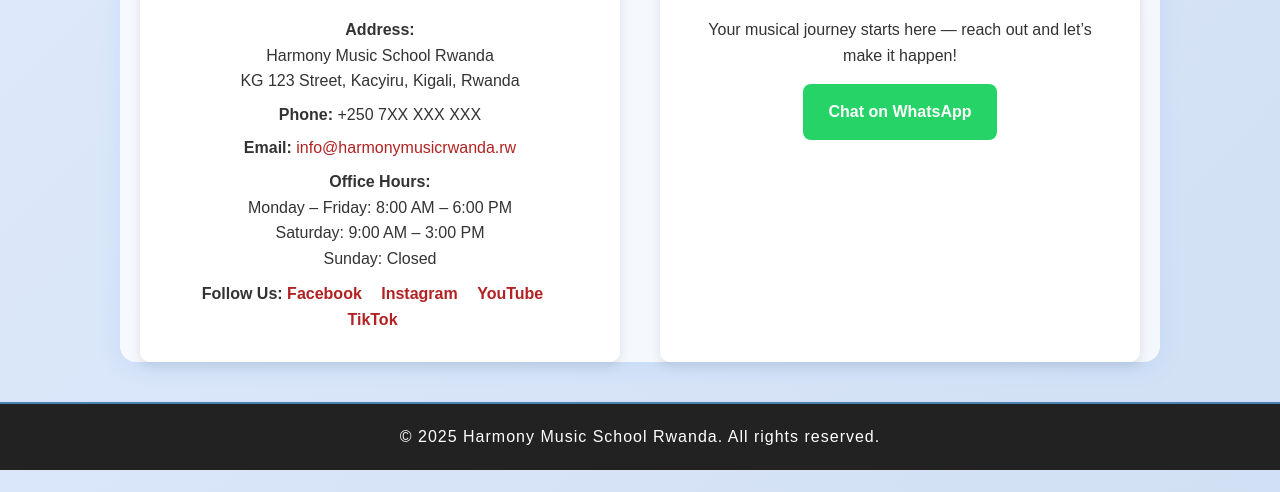
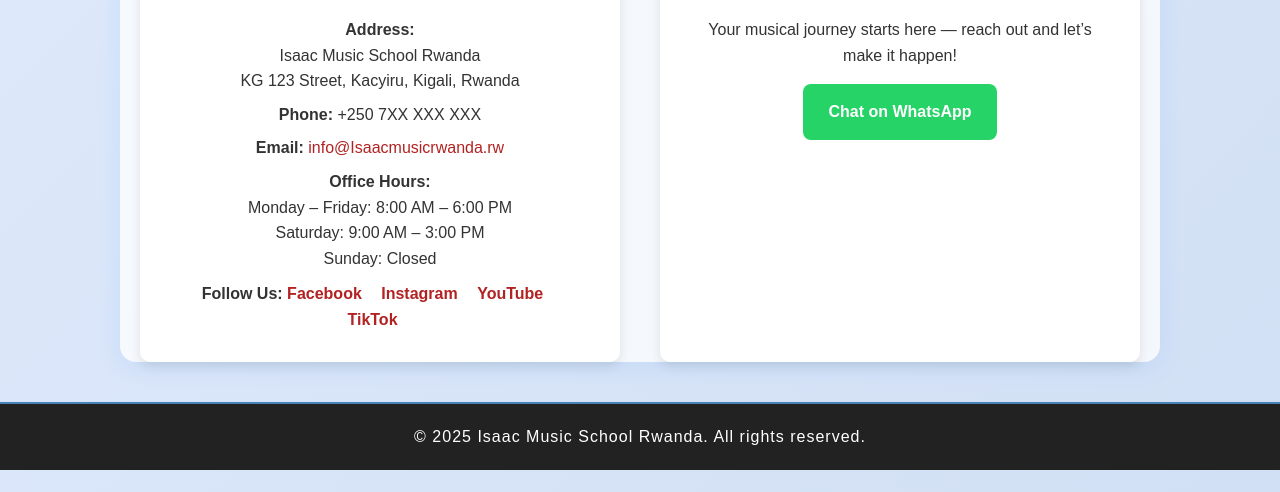
Before and after one commit to musicschoolisaac-lgtm/website-ims, a plain HTML site: page contact.html in a window 1280 px wide. Shown: the part 460-952 px from the top of the page. Drawn offline with Linux system fonts and the light colour scheme.

Commit message:
Update contact.html harmony to isaac

```diff
--- a/contact.html
+++ b/contact.html
@@ -3,7 +3,7 @@
 <head>
   <meta charset="UTF-8">
   <meta name="viewport" content="width=device-width,initial-scale=1.0">
-  <title>Contact Us | Harmony Music School Rwanda</title>
+  <title>Contact Us | Isaac Music School Rwanda</title>
   <link rel="stylesheet" href="style.css">
   <style>
     body {
@@ -153,10 +153,10 @@
     <div class="contact-info">
       <h2>Contact Information</h2>
       <p><strong>Address:</strong><br>
-      Harmony Music School Rwanda<br>
+      Isaac Music School Rwanda<br>
       KG 123 Street, Kacyiru, Kigali, Rwanda</p>
       <p><strong>Phone:</strong> +250 7XX XXX XXX</p>
-      <p><strong>Email:</strong> <a href="mailto:info@harmonymusicrwanda.rw">info@harmonymusicrwanda.rw</a></p>
+      <p><strong>Email:</strong> <a href="mailto:info@Isaacmusicrwanda.rw">info@Isaacmusicrwanda.rw</a></p>
       <p><strong>Office Hours:</strong><br>
       Monday – Friday: 8:00 AM – 6:00 PM<br>
       Saturday: 9:00 AM – 3:00 PM<br>
@@ -178,7 +178,7 @@
   </main>
 
   <footer>
-    &copy; 2025 Harmony Music School Rwanda. All rights reserved.
+    &copy; 2025 Isaac Music School Rwanda. All rights reserved.
   </footer>
   <footer class="site-footer">
   <div class="footer-main">
```
